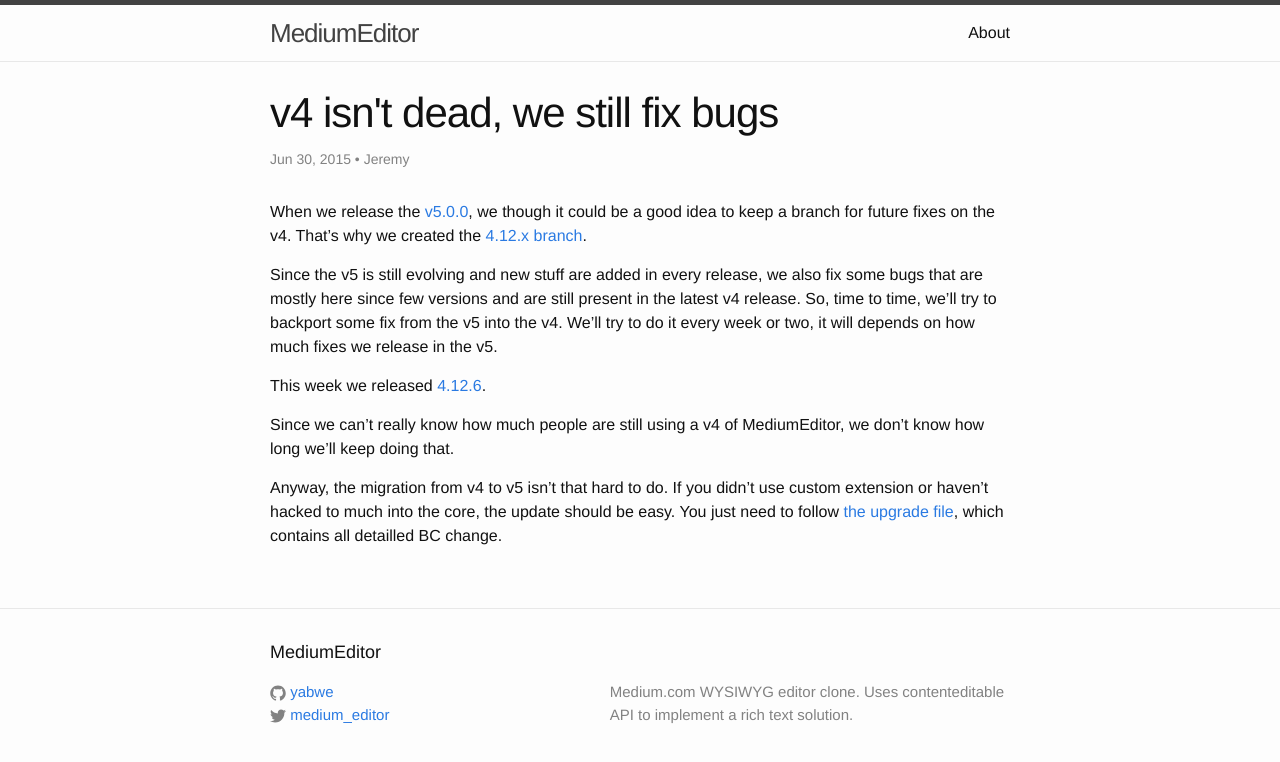
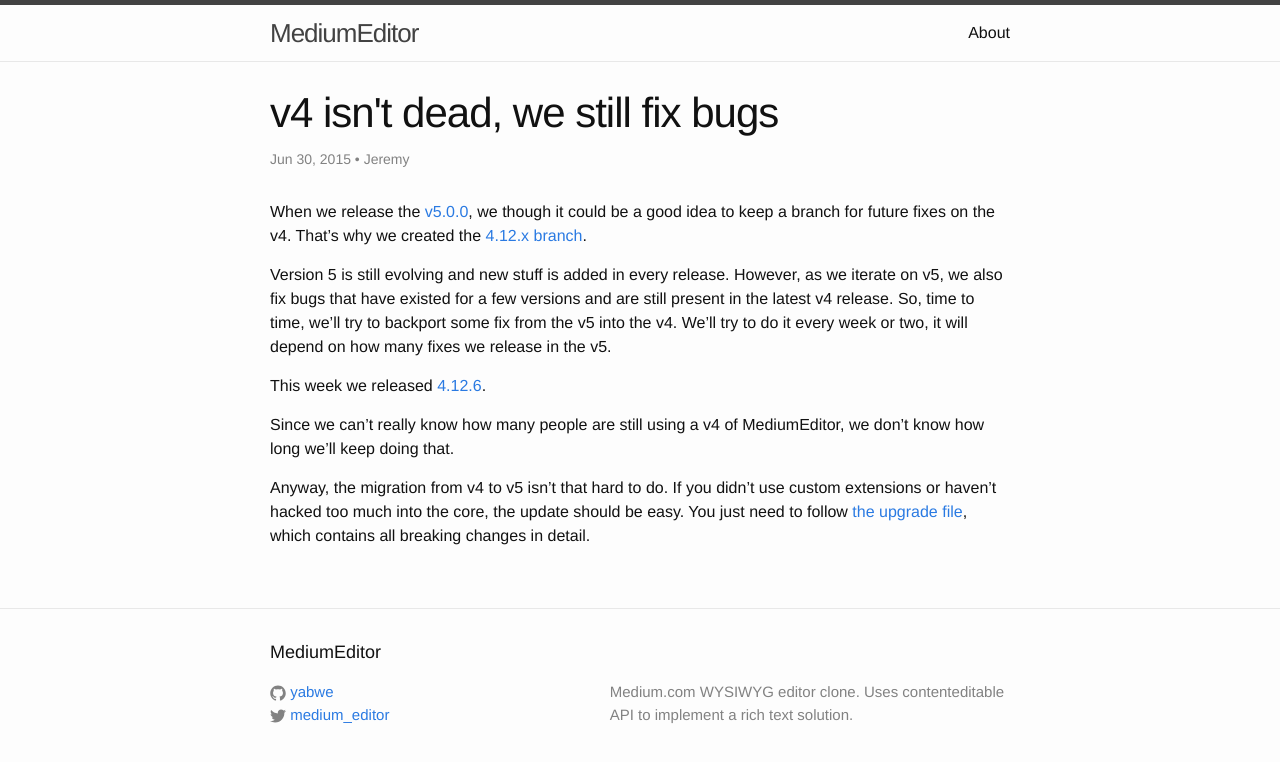
Before and after one commit to yabwe/yabwe.github.io, a Jekyll site: the page built from _posts/2015-06-30-v4-bug-fix.markdown, in a window 1280 px wide. Shown: the top 762 px of the page. Built offline with Jekyll 4.4.1, drawn with Linux system fonts in a browser that asks for light colours.

Commit message:
Some minor edits to 06-30 post

```diff
--- a/_posts/2015-06-30-v4-bug-fix.markdown
+++ b/_posts/2015-06-30-v4-bug-fix.markdown
@@ -8,13 +8,11 @@ author: Jeremy
 When we release the [v5.0.0](http://yabwe.github.io/v5-is-out.html), we though it could be a good idea to keep a branch for future fixes on the v4.
 That's why we created the [4.12.x branch](https://github.com/yabwe/medium-editor/tree/4.12.x).
 
-Since the v5 is still evolving and new stuff are added in every release, we also fix some bugs that are mostly here since few versions and are still present
-in the latest v4 release. So, time to time, we'll try to backport some fix from the v5 into the v4. We'll try to do it every week or two, it will depends on how much
-fixes we release in the v5.
+Version 5 is still evolving and new stuff is added in every release. However, as we iterate on v5, we also fix bugs that have existed for a few versions and are still present in the latest v4 release. So, time to time, we'll try to backport some fix from the v5 into the v4. We'll try to do it every week or two, it will depend on how many fixes we release in the v5.
 
 This week we released [4.12.6](https://github.com/yabwe/medium-editor/releases/tag/4.12.6).
 
-Since we can't really know how much people are still using a v4 of MediumEditor, we don't know how long we'll keep doing that.
+Since we can't really know how many people are still using a v4 of MediumEditor, we don't know how long we'll keep doing that.
 
-Anyway, the migration from v4 to v5 isn't that hard to do. If you didn't use custom extension or haven't hacked to much into the core, the update should be easy.
-You just need to follow [the upgrade file](https://github.com/yabwe/medium-editor/blob/master/UPGRADE-5.md), which contains all detailled BC change.
+Anyway, the migration from v4 to v5 isn't that hard to do. If you didn't use custom extensions or haven't hacked too much into the core, the update should be easy.
+You just need to follow [the upgrade file](https://github.com/yabwe/medium-editor/blob/master/UPGRADE-5.md), which contains all breaking changes in detail.
```
